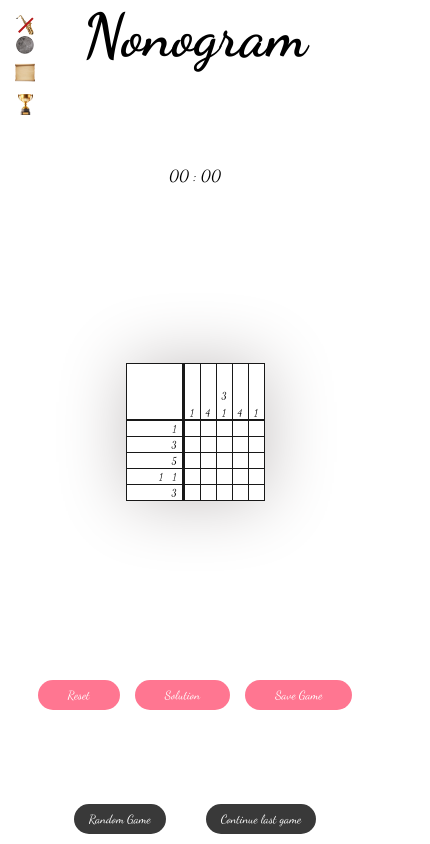
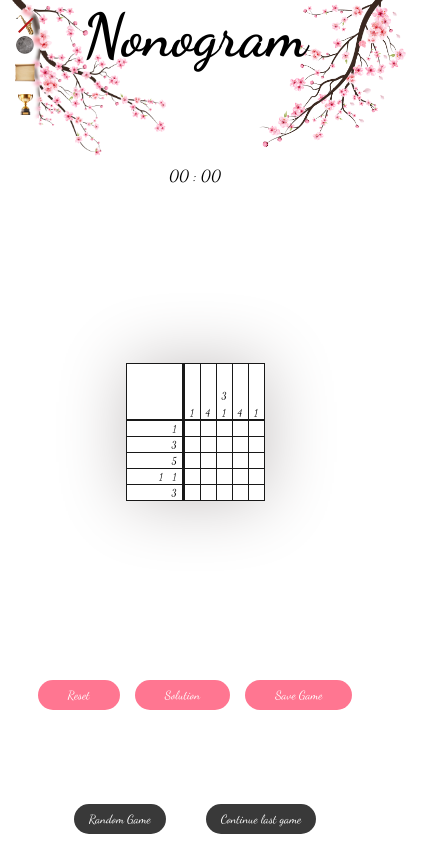
Before and after one commit to sunlaa/rs-projects, a plain HTML site: page nonograms/index.html in a window 390 px wide. Shown: the whole page, 430 px wide, since content can reach past the window. Drawn offline with Linux system fonts and the light colour scheme.

Commit message:
feat: add viewport meta tag and style branch on main page

```diff
--- a/nonograms/index.html
+++ b/nonograms/index.html
@@ -2,7 +2,8 @@
 <html lang="ru">
   <head>
     <meta charset="UTF-8" />
-    <title>Document</title>
+    <title>Nonograms</title>
+    <meta name="viewport" content="width=device-width, initial-scale=1" />
     <link rel="icon" type="image/x-icon" href="./images/favicon.png">
     <link rel="stylesheet" href="style.css" />
     <link rel="preconnect" href="https://fonts.googleapis.com" />
--- a/nonograms/style.css
+++ b/nonograms/style.css
@@ -9,6 +9,7 @@ body {
 }
 
 body {
+  position: relative;
   font-family: 'Dancing Script', cursive;
   background-color: var(--back-color);
   display: flex;
@@ -62,7 +63,7 @@ body {
 .branch {
   z-index: -1;
   position: absolute;
-  width: 500px;
+  width: 35%;
   top: -40px;
 }
 
@@ -731,8 +732,20 @@ body {
 
 
 @media screen and (max-width: 1000px) {
+  .branch-1 {
+    left: -40px;
+  }
+
+  .branch-2 {
+    right: -60px;
+  }
+
   .game-mode {
     align-self: center;
+  }
+
+  .modal {
+    width: 70%;
   }
 
   .score-modal {
@@ -742,19 +755,19 @@ body {
   .score-table {
     width: 70%;
   }
-
-  .modal {
-    width: 70%;
-  }
 }
 
 @media screen and (max-width: 750px) {
+  .branch-1 {
+    left: -10px;
+  }
+
+  .branch-2 {
+    right: -40px;
+  }
+
   .modal {
     width: 90%;
-  }
-
-  .score-modal {
-    width: 80%;
   }
 
   .ceil-clues-row {
@@ -767,6 +780,10 @@ body {
     height: 75px;
   }
 
+  .score-modal {
+    width: 80%;
+  }
+
   .config-panel {
     flex-direction: column;
     padding: 5px 0 5px 0;
@@ -774,12 +791,9 @@ body {
 }
 
 @media screen and (max-width: 600px) {
-  .branch {
-    display: none;
-  }
-
-  .modal-text {
-    height: 15%;
+  .branch-1,
+  .branch-2 {
+    top: -20px;
   }
 
   .congrats {
@@ -840,6 +854,10 @@ body {
 }
 
 @media screen and (max-width: 450px) {
+  .branch {
+    width: 50%;
+    top: -30px;
+  }
   .level-menu {
     width: 100%;
   }
```
